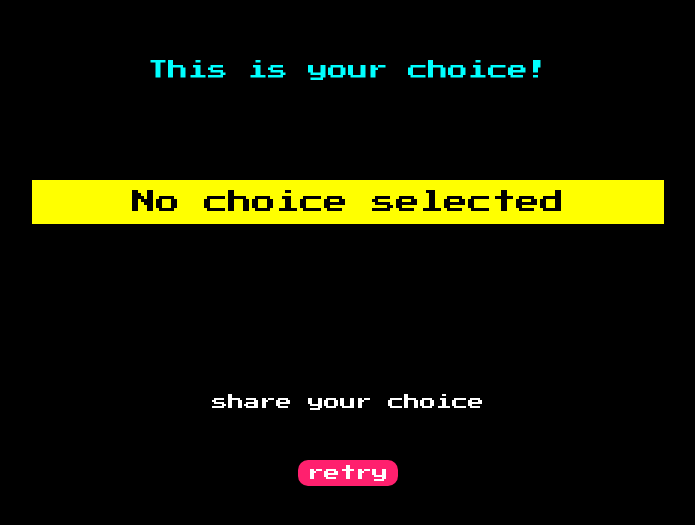
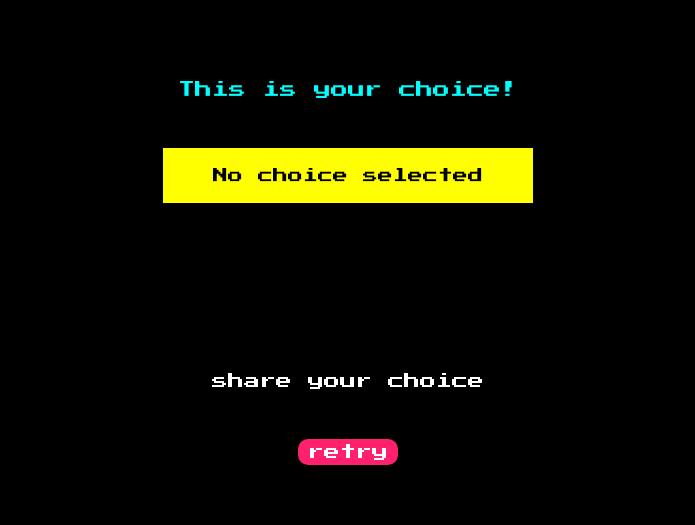
Before and after one commit to gkdud3579/ChoiceHelper, a React (Vite) app in the folder choicePicker/: page /Result in a window 1280 px wide. Shown: the part 127-652 px from the top of the page, without its empty margins (292-987 px from the left). Built offline with nearby package versions, Linux system fonts and the light colour scheme.

Commit message:
Design: 전체적인 css수정
폰트사이즈, 패딩, 마진 수정

```diff
--- a/choicePicker/src/App.css
+++ b/choicePicker/src/App.css
@@ -14,3 +14,14 @@ body {
   align-items: center;
   overflow-x: hidden;
 }
+
+.App{
+  width: 100vw;
+  height: 100vh;
+  display: flex;
+  justify-content: center;
+  align-items: center;
+}
+body::-webkit-scrollbar {
+  display: none;
+}
--- a/choicePicker/src/Pages/First-page/FirstPage.scss
+++ b/choicePicker/src/Pages/First-page/FirstPage.scss
@@ -6,10 +6,10 @@
     height: 100vh;
     // background-color: black;
 
-    .title {
+    .first-title {
       color: cyan;
       font-family: 'Press Start 2P';
-      font-size: 30px;
+      font-size: 25px;
       margin-bottom: 40px;
     }
 
--- a/choicePicker/src/Pages/First-page/FirstPage.tsx
+++ b/choicePicker/src/Pages/First-page/FirstPage.tsx
@@ -10,7 +10,7 @@ function FirstPage() {
 
   return (
     <div className="first-page">
-      <div className="title">Choice Picker</div>
+      <div className="first-title">Choice Picker</div>
       <button className="start-button" onClick={handleClick}>Start</button>
     </div>
   );
--- a/choicePicker/src/Pages/Input-page/InputPage.scss
+++ b/choicePicker/src/Pages/Input-page/InputPage.scss
@@ -10,13 +10,13 @@
 .input-title {
   color: cyan;
   font-family: "Press Start 2P";
-  font-size: 20px;
+  font-size: 18px;
   margin-bottom: 30px;
 }
 
 .input {
   background-color: #ff206e;
-  padding: 15px 50px;
+  padding: 15px 30px;
   font-family: "Press Start 2P";
   font-size: 15px;
   margin-bottom: 15px;
@@ -26,7 +26,7 @@
   margin-top: 10px;
   background-color: yellow;
   border: none;
-  padding: 15px 100px;
+  padding: 15px 80px;
   font-family: "Press Start 2P";
   font-size: 20px;
   color: black;
--- a/choicePicker/src/Pages/Result-page/ResultPage.scss
+++ b/choicePicker/src/Pages/Result-page/ResultPage.scss
@@ -10,16 +10,16 @@
   }
 
   .result-page .result-title {
-    margin-bottom: 100px;
-    font-size: 20px;
+    margin-bottom: 50px;
+    font-size: 17px;
   }
 
   .result {
     background-color: yellow;
     color: black;
-    padding: 10px 100px;
+    padding: 20px 50px;
     margin-bottom: 70px;
-    font-size: 1.5em;
+    font-size: 15px;
   }
 
   .result-page a {
--- /dev/null
+++ b/choicePicker/src/Pages/Scss/variables.scss
@@ -0,0 +1 @@
+$breakpoint-mobile: 430px;
```
Also changed, not shown: choicePicker/src/Pages/Scss/mixin.scss (added, +19 -0 lines).
